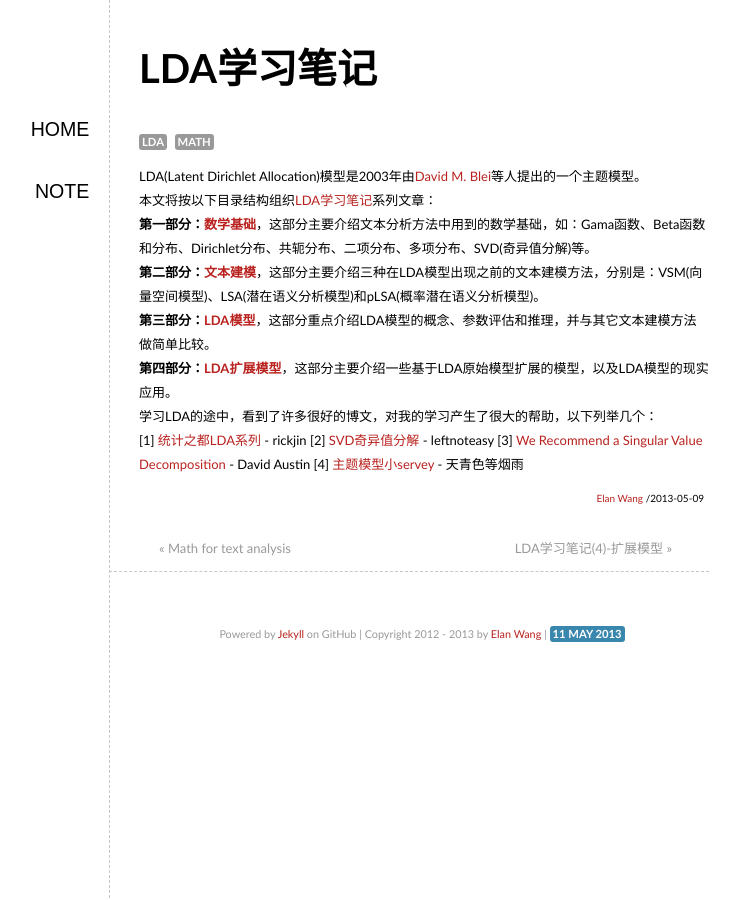
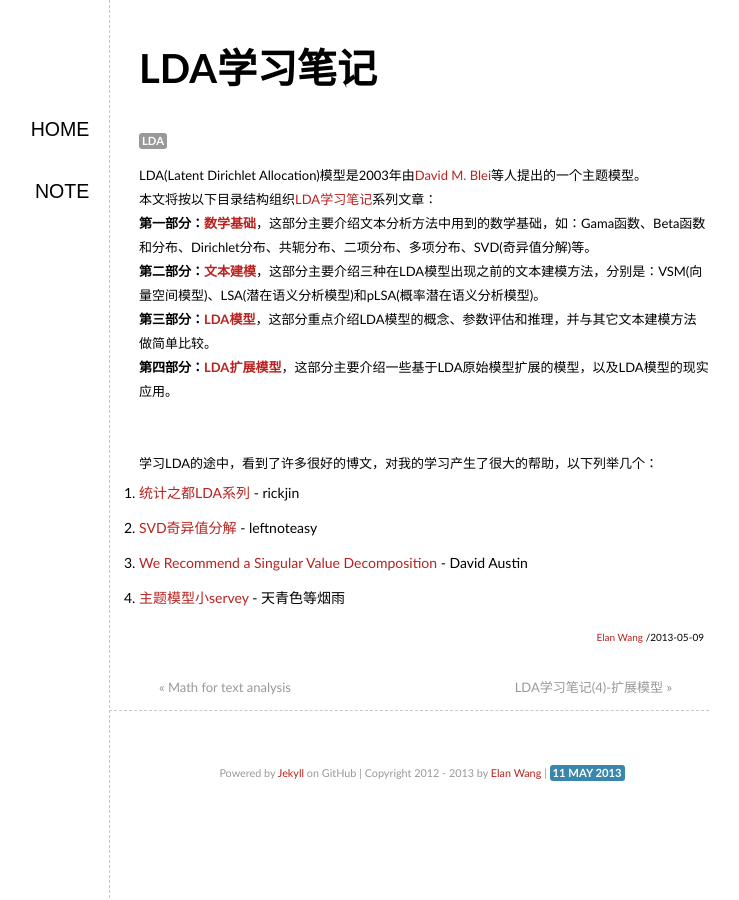
Before and after one commit to elan2wang/note, a Jekyll site: the page built from _posts/2013-05-09-LDA-note.md, in a window 1280 px wide. Shown: the whole page, without its empty margins (291-1030 px from the left). Built offline with Jekyll 4.4.1, drawn with Linux system fonts in a browser that asks for light colours.

Commit message:
edit LDA note

```diff
--- a/_posts/2013-05-09-LDA-note.md
+++ b/_posts/2013-05-09-LDA-note.md
@@ -1,7 +1,8 @@
 ---
 layout: post
 title: LDA学习笔记
-tags: LDA Math
+tags: LDA
+categories: 机器学习 文本分析
 ---
 
 LDA(Latent Dirichlet Allocation)模型是2003年由[David M. Blei](http://www.cs.princeton.edu/~blei/)等人提出的一个主题模型。
@@ -10,10 +11,10 @@ LDA(Latent Dirichlet Allocation)模型是2003年由[David M. Blei](http://www.cs
 **第二部分：[文本建模]()**，这部分主要介绍三种在LDA模型出现之前的文本建模方法，分别是：VSM(向量空间模型)、LSA(潜在语义分析模型)和pLSA(概率潜在语义分析模型)。
 **第三部分：[LDA模型]()**，这部分重点介绍LDA模型的概念、参数评估和推理，并与其它文本建模方法做简单比较。
 **第四部分：[LDA扩展模型]({% post_url 2013-05-10-LDA-note-extend %})**，这部分主要介绍一些基于LDA原始模型扩展的模型，以及LDA模型的现实应用。
-
-
+<br/>
+<br/>
 学习LDA的途中，看到了许多很好的博文，对我的学习产生了很大的帮助，以下列举几个：
-[1] [统计之都LDA系列](http://cos.name/author/rickjin/) - rickjin
-[2] [SVD奇异值分解](http://www.cnblogs.com/LeftNotEasy/archive/2011/01/19/svd-and-applications.html) - leftnoteasy
-[3] [We Recommend a Singular Value Decomposition](http://www.ams.org/samplings/feature-column/fcarc-svd) - David Austin
-[4] [主题模型小servey](http://hi.baidu.com/batmanfly/item/376d53ed70256c0f65db008f) - 天青色等烟雨
+1. [统计之都LDA系列](http://cos.name/author/rickjin/) - rickjin
+2. [SVD奇异值分解](http://www.cnblogs.com/LeftNotEasy/archive/2011/01/19/svd-and-applications.html) - leftnoteasy
+3. [We Recommend a Singular Value Decomposition](http://www.ams.org/samplings/feature-column/fcarc-svd) - David Austin
+4. [主题模型小servey](http://hi.baidu.com/batmanfly/item/376d53ed70256c0f65db008f) - 天青色等烟雨
```
